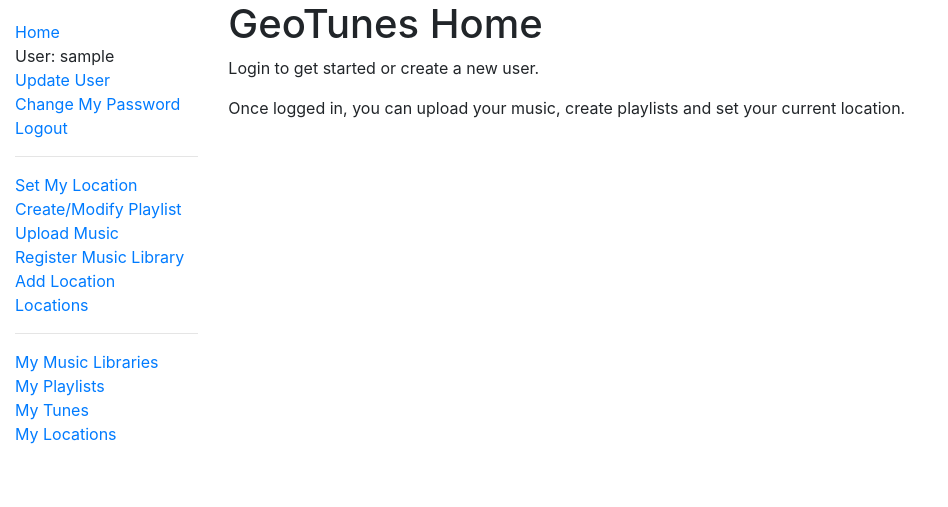
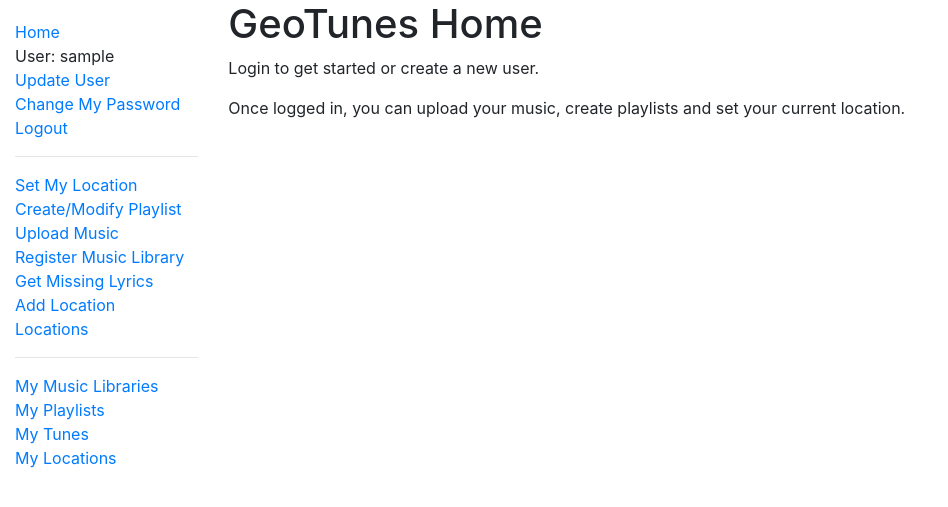
Before and after one commit to jlalthoff/geotunes, a Django app: page /tunes/ in a window 1280 px wide. Shown: the top 507 px of the page, without its empty margins (0-948 px from the left). Run offline with Django 3.2, Linux system fonts and the light colour scheme; the visitor is signed in with stand-in values (Sample User, id 1); parts of the project's set-up code (start-up, migrations or seed data) failed here and were passed over; some libraries are stand-ins or nearby versions.

Commit message:
web scraping for lyrics and linking to geo locations

```diff
--- a/tunes/forms.py
+++ b/tunes/forms.py
@@ -30,6 +30,8 @@ from .models import State, Tune
 #         # Remember to always return the cleaned data.
 #         return data
 
+class LyricsSearchForm(Form):
+    number = forms.IntegerField(min_value=0)
 
 class RegisterMusicForm(Form):
     name = forms.CharField()
--- a/tunes/models.py
+++ b/tunes/models.py
@@ -100,10 +100,17 @@ class Playlist(models.Model):
 # --------------------------------------------------------------------------------
 
 class Tune(models.Model):
+    LYRICS_STATUS = (
+        ('FOUND', 'Lyrics Found'),
+        ('NOT FOUND', 'Lyrics Not Found'),
+        ('TO SEARCH', 'No search performed')
+    )
     owner = models.ForeignKey(User, on_delete=models.CASCADE)
     artist = models.CharField(max_length=100, default='unknown')
     title = models.CharField(max_length=200)
     album = models.CharField(max_length=200, default='None')
+    lyrics = models.TextField()
+    lyrics_status = models.CharField(max_length=12, choices=LYRICS_STATUS, default='TO SEARCH')
     tune_content = models.FileField(max_length=1000, upload_to='Users/jerryalthoff/uploads/%Y/%m/%d', unique=True)
 
     def __str__(self):
--- a/tunes/templates/base_generic.html
+++ b/tunes/templates/base_generic.html
@@ -52,6 +52,7 @@
                     <li> <a href="{% url 'playlist_create' %}">Create/Modify Playlist</a></li>
                     <li> <a href="{% url 'tune_create' %}">Upload Music</a></li>
                     <li> <a href="{% url 'library_create' %}" >Register Music Library</a></li>
+                    <li> <a href="{% url 'missing_lyrics' %}" >Get Missing Lyrics</a></li>
 
                     <li> <a href="{% url 'geolocation_create' %}">Add Location</a></li>
                     <li> <a href="{% url 'location_search' %}">Locations</a></li>
--- a/tunes/templates/tunes/playlist_play.html
+++ b/tunes/templates/tunes/playlist_play.html
@@ -12,7 +12,7 @@ Songs
 <ol>
 {% for tune in playlist.tunes.all  %}
     <li><audio controls>
-        <source src="{{tune.tune_content.url}}" type="audio/mpeg">
+        <source preload="none" src="{{tune.tune_content.url}}" type="audio/mpeg">
         Sorry, your (old?) browser does not support playing audio :-)
         </audio>
         <p>{{ tune.title }} by {{tune.artist }}</p>
--- a/tunes/urls.py
+++ b/tunes/urls.py
@@ -19,6 +19,8 @@ urlpatterns = [
     path('password/', views.change_password,                          name='change_password'),
 
     path('tune/create/', views.TuneCreate.as_view(),                  name='tune_create'),
+    path('tune/<int:pk>/getLyrics/', views.get_lyrics,                name='get_lyrics'),
+    path('missing_lyrics/', views.get_missing_lyrics,                  name='missing_lyrics'),
     path('tune/<int:pk>/delete/', views.TuneDelete.as_view(),         name='tune_delete'),
     path('tunes/search/', views.TuneListView.as_view(),               name='tune_search'),
     path('song/<int:pk>', views.song,                                 name='tune_detail'),
--- a/tunes/views.py
+++ b/tunes/views.py
@@ -1,3 +1,5 @@
+import requests
+from bs4 import BeautifulSoup
 from django.contrib import messages
 from django.contrib.auth import update_session_auth_hash
 from django.contrib.auth.decorators import login_required
@@ -12,11 +14,14 @@ from django.urls import reverse_lazy, reverse
 from django.views.generic import DetailView, ListView
 from django.views.generic.edit import CreateView, UpdateView, DeleteView, FormView
 from django.views.generic.list import MultipleObjectMixin
+from nltk.corpus import stopwords
+from nltk.tokenize import word_tokenize
 from tinytag import TinyTag, TinyTagException
+import time
 
 from .Library import Library
 from .filters import TuneFilter
-from .forms import TuneSearchForm, TuneUploadForm
+from .forms import TuneSearchForm, TuneUploadForm, LyricsSearchForm
 from .forms import UserForm, UserLocationForm, GeoLocationForm, GeoUserForm
 from .models import MusicLibrary, MusicLibraryPlaylist
 from .models import Playlist, Tune, GeoUser, UserTuneLocation, GeoLocation
@@ -55,6 +60,133 @@ from .models import Playlist, Tune, GeoUser, UserTuneLocation, GeoLocation
 #     }
 #
 #     return render(request, 'catalog/book_renew_librarian.html', context)
+
+#
+
+@login_required
+def get_missing_lyrics(request):
+    user = get_object_or_404(User, pk=request.user.pk)
+    list_tunes = set()
+    form = LyricsSearchForm()
+    # If this is a POST request then process the Form data
+    if request.method == 'POST':
+        form = LyricsSearchForm(request.POST)
+        if form.is_valid():
+            search_count = form.cleaned_data['number']
+            list_tunes = Tune.objects.filter(lyrics_status__exact='TO SEARCH')[:search_count]
+            for tune in list_tunes:
+                time.sleep(15)
+                song_lyrics = scrape_lyrics(tune)
+                if song_lyrics:
+                    tune.lyrics = song_lyrics
+                    song_words = get_words(song_lyrics)
+                    word_pairs = get_word_pairs(song_lyrics)
+                    link_locations(tune, user, song_words)
+                    link_locations(tune, user, word_pairs)
+                    tune.lyrics_status = 'FOUND'
+                    tune.save()
+                else:
+                    tune.lyrics_status = 'NOT FOUND'
+                    tune.save()
+    # GET or invalid form
+    context ={
+        'form': form,
+        'tune_list': list_tunes
+    }
+    return render(request, 'tunes/tune_missing_lyrics.html', context)
+
+
+@login_required
+def get_lyrics(request, pk):
+    tune = get_object_or_404(Tune, pk=pk)
+    user = get_object_or_404(User, pk=tune.owner.id)
+    # If this is a POST request then process the Form data
+    if request.method == 'POST':
+        song_lyrics = scrape_lyrics(tune)
+        if song_lyrics:
+            tune.lyrics = song_lyrics
+            song_words = get_words(song_lyrics)
+            word_pairs = get_word_pairs(song_lyrics)
+            link_locations(tune, user, song_words)
+            link_locations(tune, user, word_pairs)
+            tune.save()
+    return redirect('tune_detail', pk=pk)
+
+
+def scrape_lyrics(song):
+    artist = search_words(song.artist)
+    title = search_words(song.title)
+    # remove any words with ' in them or the song won't be found
+    url = f'http://www.mldb.org/search-bf?mqa={artist}&mqt={title}&mql=&mqy=&ob=1&mm=0'
+    page = requests.get(url)
+    soup = BeautifulSoup(page.text, 'html.parser')
+    web_song = soup.find(class_='h')
+    if not web_song:
+        return None
+    links = web_song.find_all('a')
+    song_link = links[1].get('href')
+    song_url = f'http://www.mldb.org/{song_link}'
+    lyrics_page = requests.get(song_url)
+    soup = BeautifulSoup(lyrics_page.text, 'html.parser')
+    lyrics = soup.find(class_='songtext').text
+    return lyrics
+
+
+def get_words(lyrics):
+    lyrics_words = set(word_tokenize(lyrics))
+    mystops = set(stopwords.words('english'))
+    good_lyrics_words = []
+    for w in lyrics_words:
+        if w.lower() not in mystops:
+            good_lyrics_words.append(w)
+    return good_lyrics_words
+
+
+def get_word_pairs(lyrics):
+    lyrics_words = word_tokenize(lyrics)
+    mystops = set(stopwords.words('english'))
+    good_lyrics_words = []
+    for w in lyrics_words:
+        if w.lower() not in mystops:
+            good_lyrics_words.append(w)
+    word_pairs = set()
+    i = 0
+    while i < len(good_lyrics_words) - 1:
+        word_pairs.add(good_lyrics_words[i] + ' ' + good_lyrics_words[i + 1])
+        i += 1
+    return word_pairs
+
+
+def link_locations(tune, user, words):
+    matches = 0
+    for word in words:
+        if len(word) > 3:
+            locs = GeoLocation.objects.filter(name__iexact=word)
+            for loc in locs:
+                matches += 1
+                # link loc to the tune with current user
+                link = UserTuneLocation()
+                link.location = loc
+                link.user = user
+                link.tune = tune
+                try:
+                    link.save()
+                except IntegrityError:
+                    pass
+    return matches
+
+
+def search_words(string):
+    # take out words with ' that make searches go bad
+    words = string.split()
+    search_words = ""
+    for word in words:
+        if word.find("'") < 0:
+            search_words = search_words + ' ' + word
+    if search_words == "":
+        return string
+    else:
+        return search_words
 
 
 # ------------------------------------------------------------
```
Also changed, not shown: tunes/getLyrics.py (added, +78 -0 lines), tunes/templates/tunes/geolocation_detail.html (+9 -11 lines), tunes/templates/tunes/tune_detail.html (+10 -1 lines), tunes/templates/tunes/tune_missing_lyrics.html (added, +28 -0 lines).
